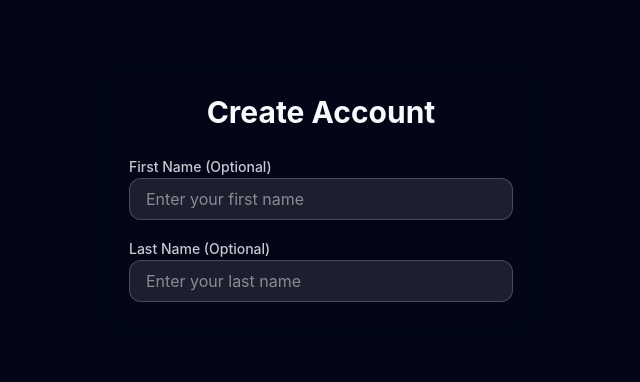
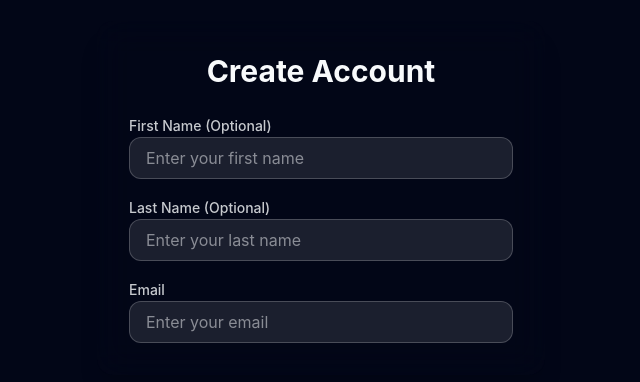
Before and after one commit to DavFilsDev/zenithAI_react-typescript-frontend, a React (Vite) app: page /register in a window 1280 px wide. Shown: the part 202-584 px from the top of the page, without its empty margins (319-959 px from the left). Built offline with nearby package versions, Linux system fonts and the light colour scheme; no server answers.

Commit message:
feat(auth-register): integrate email field with Input component and validation

```diff
--- a/src/pages/Register.tsx
+++ b/src/pages/Register.tsx
@@ -68,7 +68,21 @@ export const Register = () => {
             error={errors.lastName?.message}
           />
 
-          {/* Other fields (email, password, confirmPassword) will be added in next steps */}
+          <Input
+            label="Email"
+            type="email"
+            placeholder="Enter your email"
+            registration={register('email', {
+              required: 'Email is required',
+              pattern: {
+                value: /^[A-Z0-9._%+-]+@[A-Z0-9.-]+\.[A-Z]{2,}$/i,
+                message: 'Invalid email address',
+              },
+            })}
+            error={errors.email?.message}
+          />
+
+          {/* Other fields (password, confirmPassword) will be added in next steps */}
         </form>
       </div>
     </div>
```
